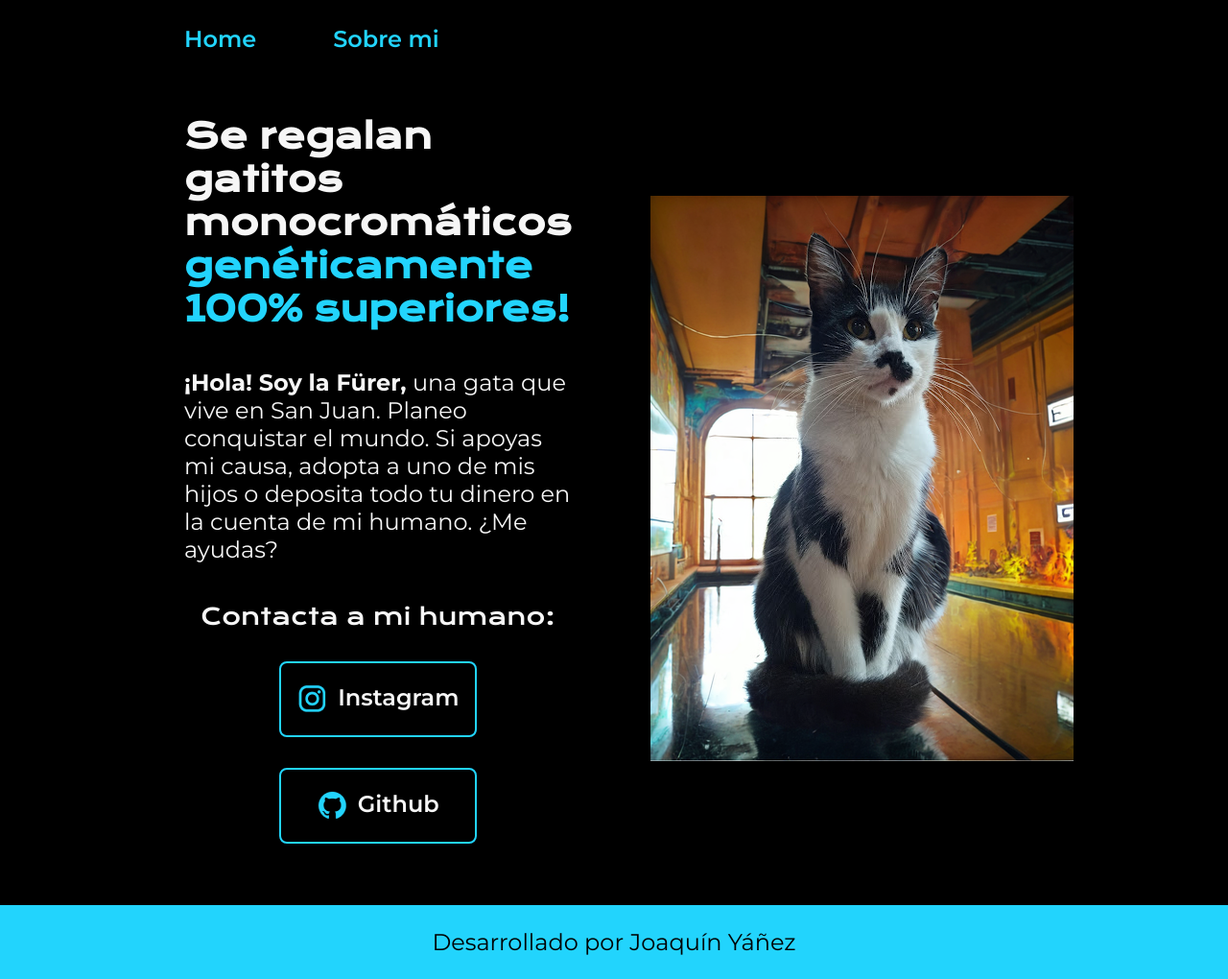
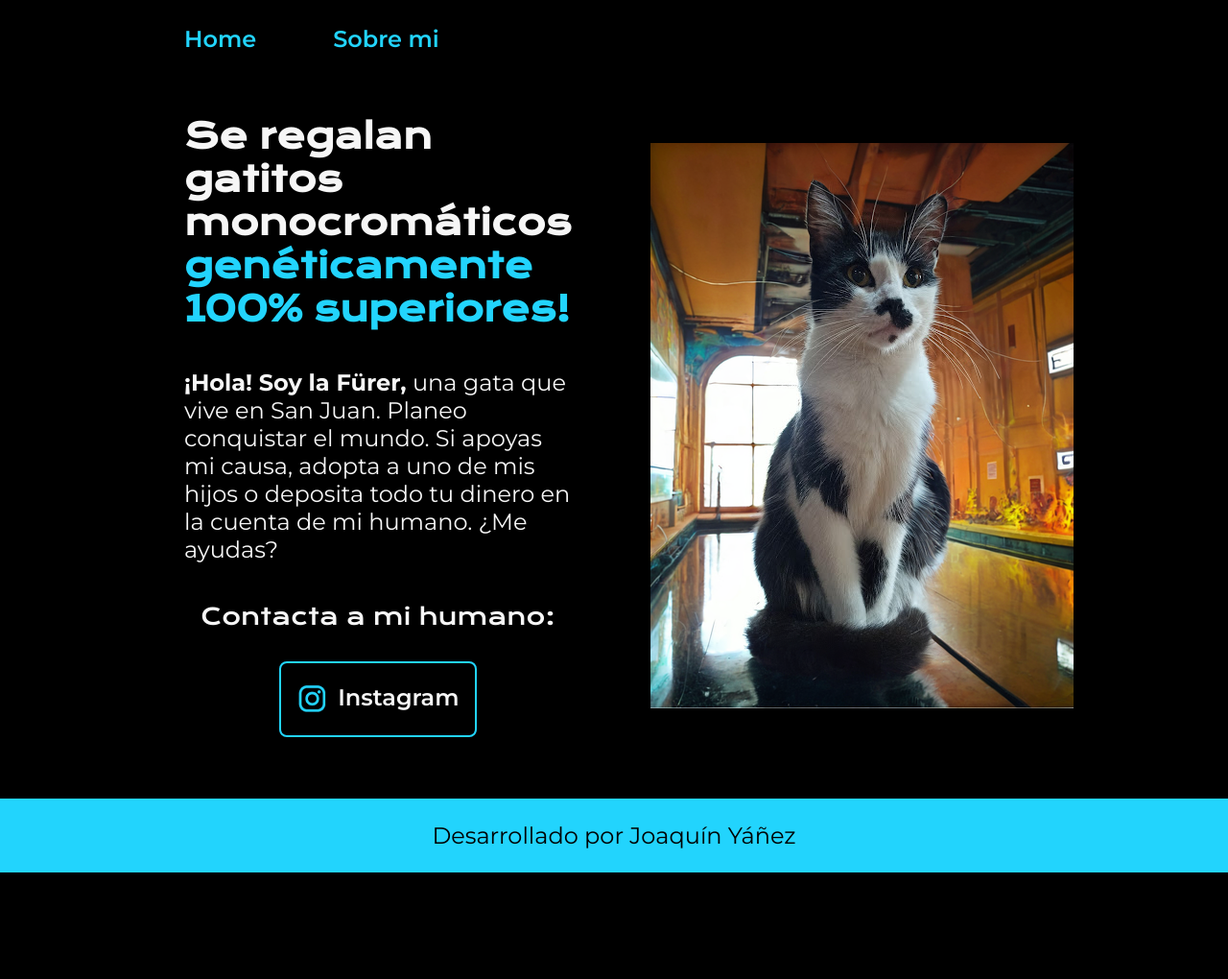
Before and after one commit to jo-yanez/fuhrer, a plain HTML site: page index.html in a window 1280 px wide. Shown: the whole page at 96% size. After the commit the page ends 909 px from the top, so only its background shows below. Drawn offline with nearby package versions, Linux system fonts and the light colour scheme.

Commit message:
eliminación de botón fuera de lugar

```diff
--- a/index.html
+++ b/index.html
@@ -31,9 +31,6 @@
                 <a class="presentacion__enlaces__link" href="https://www.instagram.com/jo_yanez">
                     <img src="./assets/instagram.png">
                     Instagram</a>
-                <a class="presentacion__enlaces__link"href="https://github.com/jo-yanez">
-                    <img src="./assets/github.png">
-                    Github</a>
             </div>
         </section>
         <img class="presentacion__imagen" src="./assets/ImagemF.png" alt="Imagen de la Führer planeando un crimen">
```
